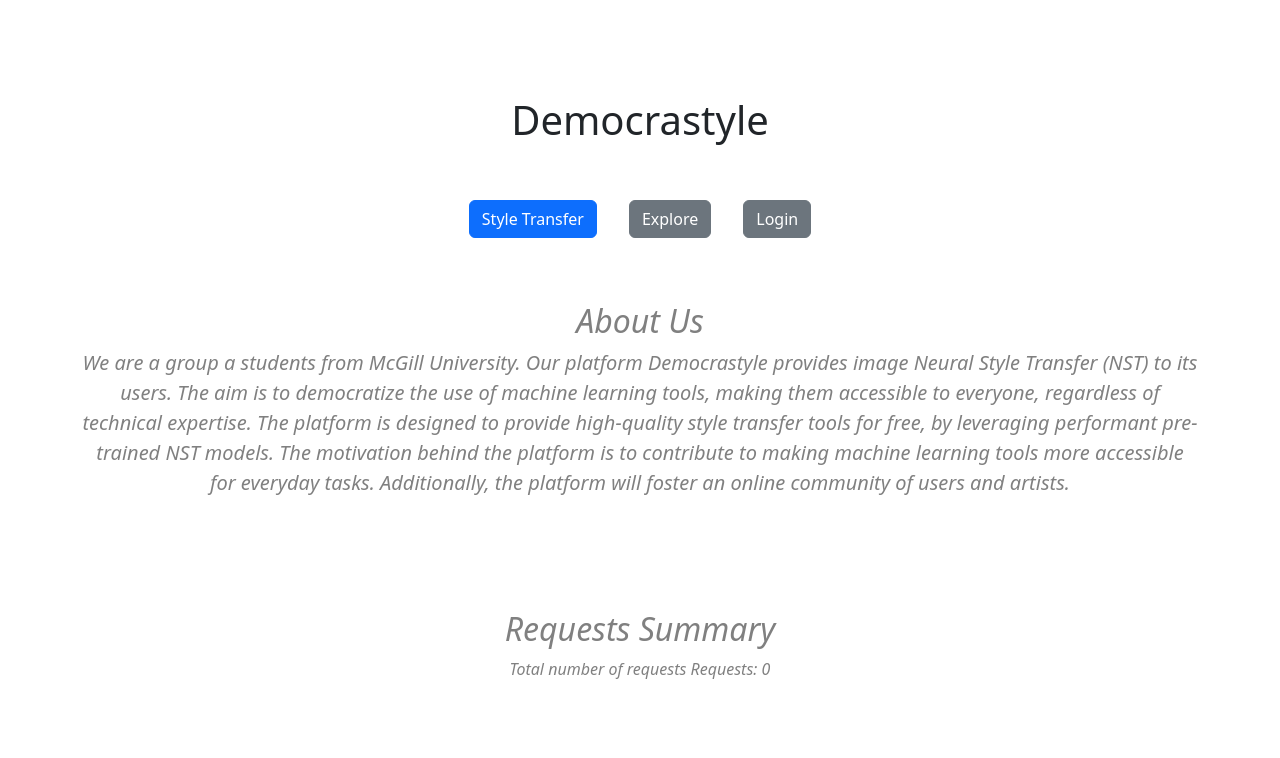
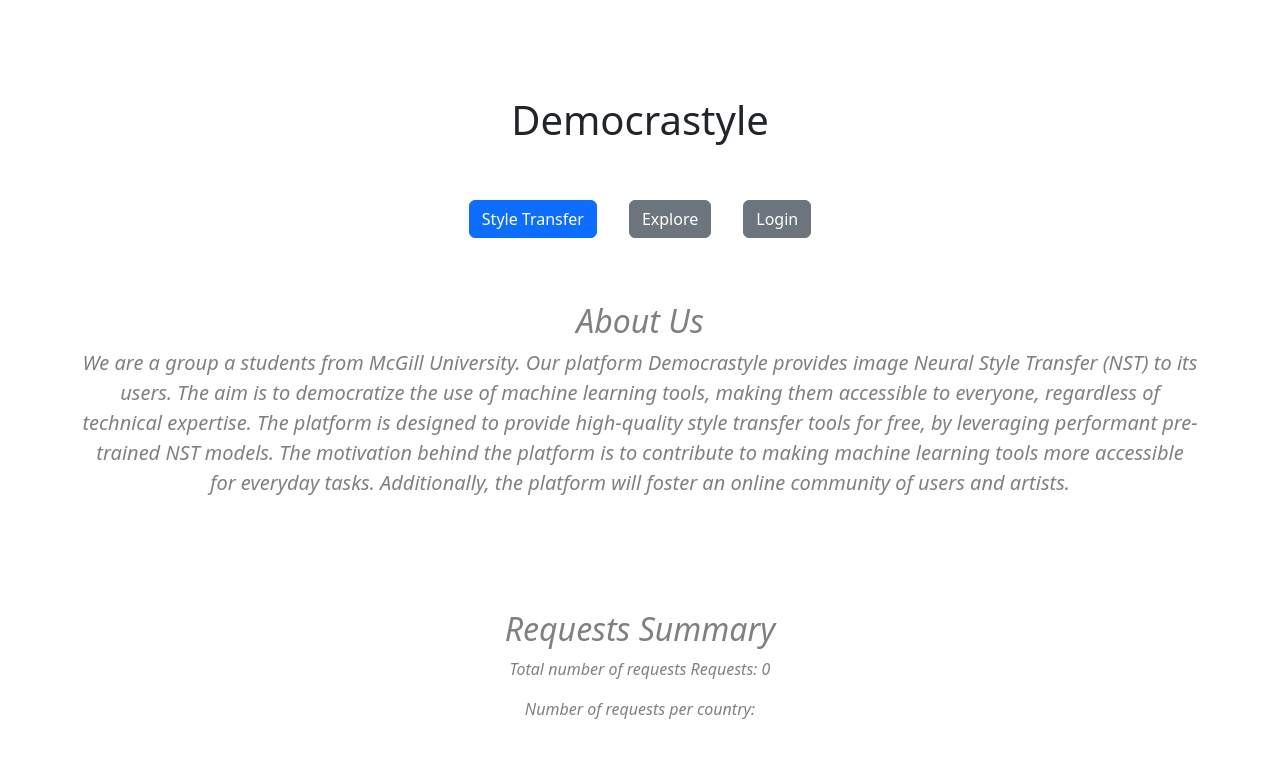
Before and after one commit to ciizz/Democrastyle, a React (Create React App) app in the folder frontend/: page / in a window 1280 px wide. Shown: the top 758 px of the page. Built offline with nearby package versions, Linux system fonts and the light colour scheme; no server answers.

Commit message:
p element in home

```diff
--- a/frontend/src/Pages/Home.js
+++ b/frontend/src/Pages/Home.js
@@ -85,6 +85,7 @@
       <section className="text-center my-5" style={{ fontStyle: 'italic', color: 'gray' }}>
         <h2>Requests Summary</h2>
         <p>Total number of requests Requests: {totalRequests}</p>
+        <p>Number of requests per country:</p>
         <canvas ref={chartRef} width="400" height="400"></canvas>
       </section>
     </Container>
```
